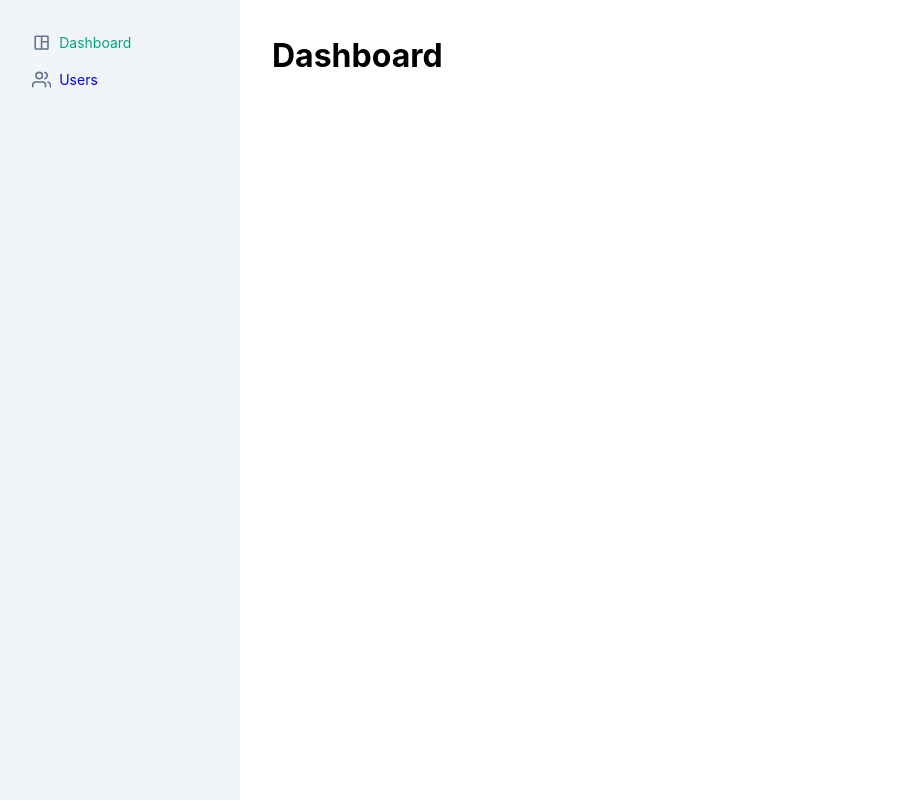
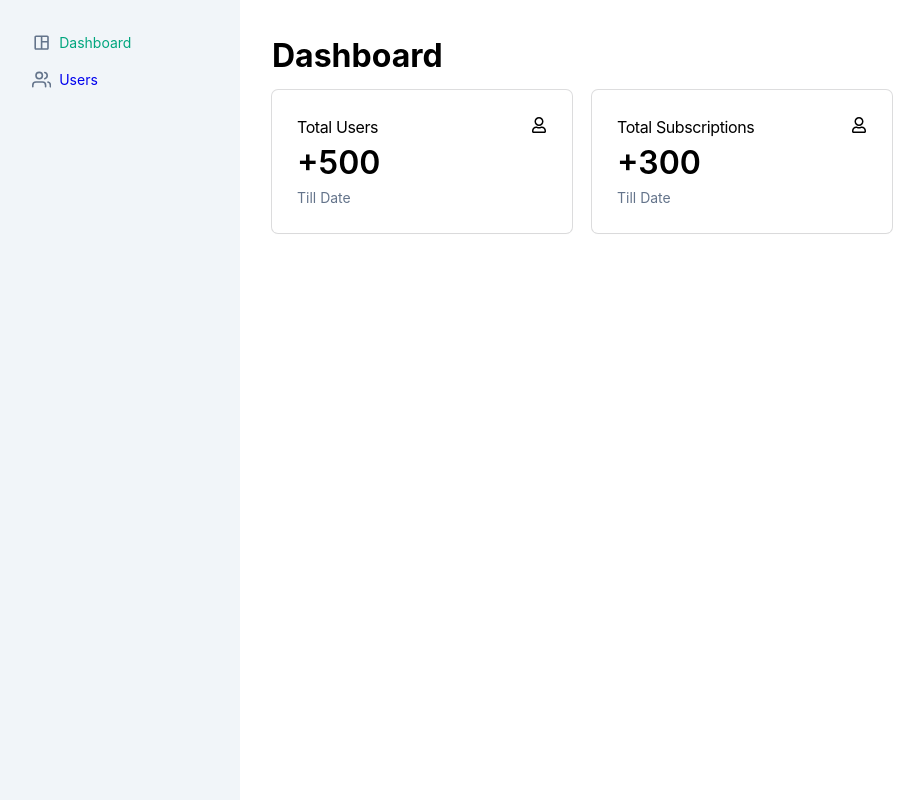
Before and after one commit to shirshak90/frontend-task, a React (Vite) app: page / in a window 1280 px wide. Shown: the whole page, without its empty margins (0-924 px from the left). Built offline with nearby package versions, Linux system fonts and the light colour scheme.

Commit message:
added total cards

```diff
--- a/package.json
+++ b/package.json
@@ -12,6 +12,7 @@
   "dependencies": {
     "@tanstack/react-table": "^8.17.3",
     "class-variance-authority": "^0.7.0",
+    "clsx": "^2.1.1",
     "date-fns": "^3.6.0",
     "rc-dropdown": "^4.2.0",
     "rc-menu": "^9.14.0",
--- /dev/null
+++ b/src/components/card.tsx
@@ -0,0 +1,35 @@
+import { clsx } from "clsx";
+
+interface CardProps {
+  children: React.ReactNode;
+  className?: string;
+}
+
+interface CardPropsWithIcon extends CardProps {
+  icon?: JSX.Element;
+}
+
+const Card = ({ children, className }: CardProps) => (
+  <div className={clsx("card", className)}>{children}</div>
+);
+
+const CardHeader = ({ children, className }: CardProps) => (
+  <div className={clsx("card-header", className)}>{children}</div>
+);
+
+const CardTitle = ({ children, icon, className }: CardPropsWithIcon) => (
+  <div className={clsx("card-title", className)}>
+    {children}
+    <div>{icon}</div>
+  </div>
+);
+
+const CardContent = ({ children, className }: CardProps) => (
+  <div className={clsx(className)}>{children}</div>
+);
+
+const CardDescription = ({ children, className }: CardProps) => (
+  <div className={clsx("card-description", className)}>{children}</div>
+);
+
+export { Card, CardHeader, CardTitle, CardContent, CardDescription };
--- a/src/index.css
+++ b/src/index.css
@@ -7,7 +7,6 @@
 * {
   margin: 0;
 }
-
 
 :root {
   font-family: Inter, system-ui, Avenir, Helvetica, Arial, sans-serif;
@@ -270,3 +269,47 @@ td {
   display: grid;
   gap: 1rem;
 }
+
+.dashboard-info-cards {
+  display: grid;
+  grid-template-columns: repeat(4, 1fr);
+  gap: 20px;
+  margin-top: 10px;
+}
+
+.dashboard-charts {
+  display: grid;
+  gap: 20px;
+  margin-top: 10px;
+}
+
+/* Card */
+
+.card {
+  box-shadow: var(--box-shadow);
+  border-radius: calc(var(--radius) - 2px);
+  min-width: 300px;
+}
+
+.card-header {
+  padding: 25px;
+  display: flex;
+  flex-direction: column;
+}
+
+.card-title {
+  letter-spacing: -0.025em;
+  display: flex;
+  align-items: center;
+  justify-content: space-between;
+}
+
+.card-content {
+  padding: 25px;
+  padding-top: 0;
+}
+
+.card-description {
+  color: var(--muted-foreground);
+  font-size: 0.875rem;
+}
--- /dev/null
+++ b/src/pages/dashboard/components/total-subscriptions.tsx
@@ -0,0 +1,28 @@
+import {
+  Card,
+  CardHeader,
+  CardTitle,
+  CardContent,
+  CardDescription,
+} from "../../../components/card";
+import { FaRegUser } from "react-icons/fa";
+import { getPlanCount } from "../../../utils/getPlanCount";
+
+export function TotalSubscriptions() {
+  const subscriptions = getPlanCount();
+  return (
+    <Card>
+      <CardHeader>
+        <CardTitle icon={<FaRegUser />}>
+          <p>Total Subscriptions</p>
+        </CardTitle>
+        <CardContent>
+          <p style={{ fontSize: "2rem", fontWeight: 600 }}>
+            +{subscriptions.totalPlans}
+          </p>
+          <CardDescription>Till Date</CardDescription>
+        </CardContent>
+      </CardHeader>
+    </Card>
+  );
+}
--- /dev/null
+++ b/src/pages/dashboard/components/total-users.tsx
@@ -0,0 +1,28 @@
+import {
+  Card,
+  CardHeader,
+  CardTitle,
+  CardContent,
+  CardDescription,
+} from "../../../components/card";
+import { getTotalUsers } from "../../../utils/getTotalUsers";
+import { FaRegUser } from "react-icons/fa";
+
+export function TotalUsers() {
+  const users = getTotalUsers();
+  return (
+    <Card>
+      <CardHeader>
+        <CardTitle icon={<FaRegUser />}>
+          <p>Total Users</p>
+        </CardTitle>
+        <CardContent>
+          <p style={{ fontSize: "2rem", fontWeight: 600 }}>
+            +{users.totalUsers}
+          </p>
+          <CardDescription>Till Date</CardDescription>
+        </CardContent>
+      </CardHeader>
+    </Card>
+  );
+}
--- a/src/pages/dashboard/dashboard.tsx
+++ b/src/pages/dashboard/dashboard.tsx
@@ -1,9 +1,17 @@
 import { DashboardHeader } from "../../components/dashboard-header";
+import { TotalSubscriptions } from "./components/total-subscriptions";
+import { TotalUsers } from "./components/total-users";
 
 export function DashboardPage() {
   return (
     <div>
       <DashboardHeader title="Dashboard" />
+      <div className="dashboard-info-cards">
+        <TotalUsers />
+        <TotalSubscriptions />
+      </div>
+
+      <div className="dashboard-charts"></div>
     </div>
   );
 }
--- a/src/pages/subscriptions/subscriptions.tsx
+++ b/src/pages/subscriptions/subscriptions.tsx
@@ -1,7 +1,7 @@
 import { useParams } from "react-router-dom";
 
 import { DashboardHeader } from "../../components/dashboard-header";
-import { getSubscriptions } from "../../utils/getUserSubscriptions";
+import { getUserSubscriptions } from "../../utils/getUserSubscriptions";
 import { TableContextProvider } from "../../context/table-context/table-context";
 import { DataTable } from "../../components/data-table";
 import { columns } from "./components/subscription-column";
@@ -9,7 +9,7 @@ import { columns } from "./components/subscription-column";
 export function SubscriptionsPage() {
   const params = useParams();
 
-  const subscriptionList = getSubscriptions({ user_id: params.id ?? "" });
+  const subscriptionList = getUserSubscriptions({ user_id: params.id ?? "" });
 
   return (
     <>
--- a/src/utils/getUserSubscriptions.ts
+++ b/src/utils/getUserSubscriptions.ts
@@ -4,7 +4,7 @@ interface GetSubscriptionsProps {
   user_id: string;
 }
 
-export function getSubscriptions({ user_id }: GetSubscriptionsProps) {
+export function getUserSubscriptions({ user_id }: GetSubscriptionsProps) {
   const filteredSubscriptions = subscriptions.filter(
     (subscription) => subscription.user_id === user_id
   );
```
Also changed, not shown: 1 other file (tests, documents, lock files or other folders).
